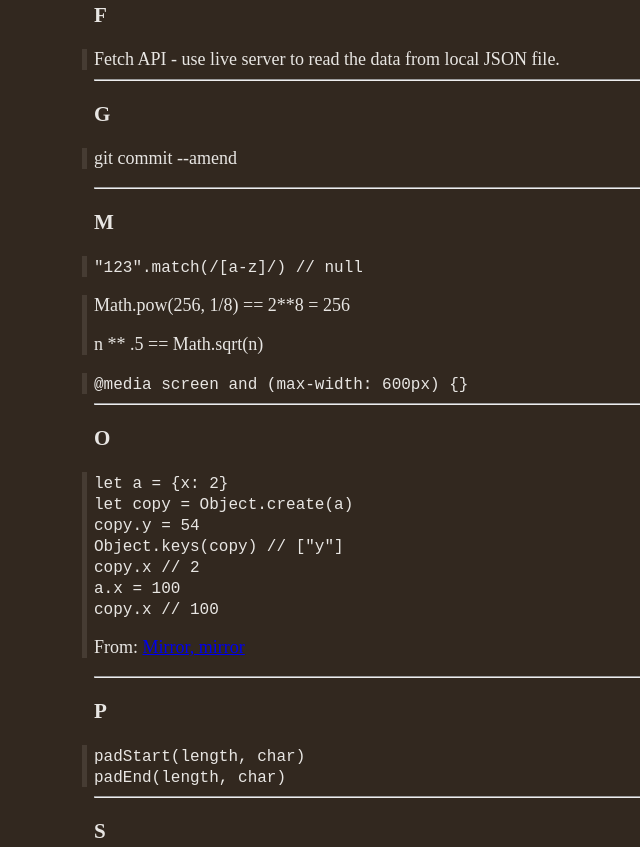
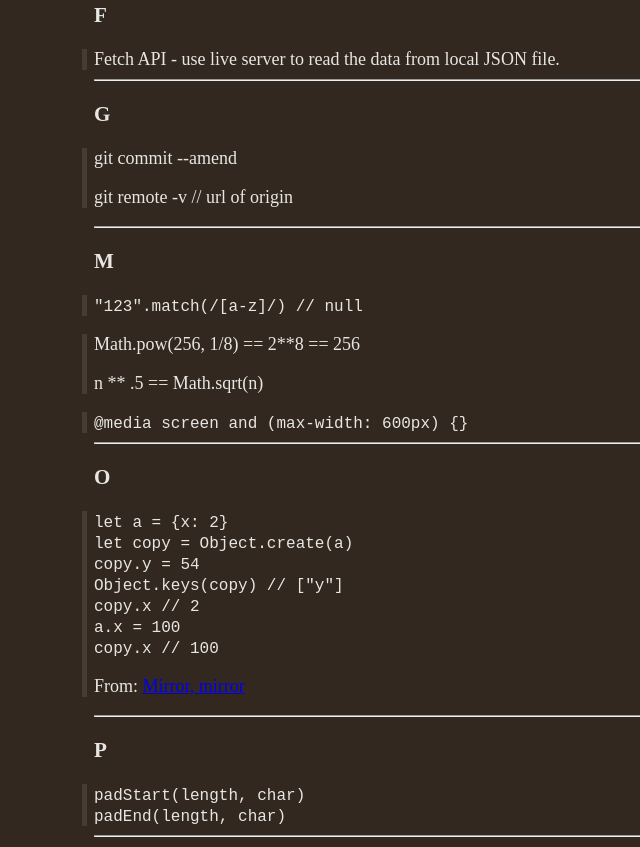
Before and after one commit to Pdzoc/Notes, a plain HTML site: page index.html in a window 1280 px wide. Shown: the part 991-1838 px from the top of the page, without its empty margins (271-911 px from the left). Drawn offline with Linux system fonts and the light colour scheme.

Commit message:
add git command, fix typo

```diff
--- a/index.html
+++ b/index.html
@@ -74,14 +74,17 @@
         <div>Fetch API - use live server to read the data from local JSON file.</div>
         <hr>
         <h3>G</h3>
-        <div><p>git commit --amend</p></div>
+        <div>
+            <p>git commit --amend</p>
+            <p>git remote -v // url of origin</p>
+        </div>
         <hr>
         <h3>M</h3>
         <div>
             <code>"123".match(/[a-z]/) // null</code>
         </div>
         <div>
-            <p>Math.pow(256, 1/8) == 2**8 = 256</p>
+            <p>Math.pow(256, 1/8) == 2**8 == 256</p>
             <p>n ** .5 == Math.sqrt(n)</p>
         </div>
         <div>
```
